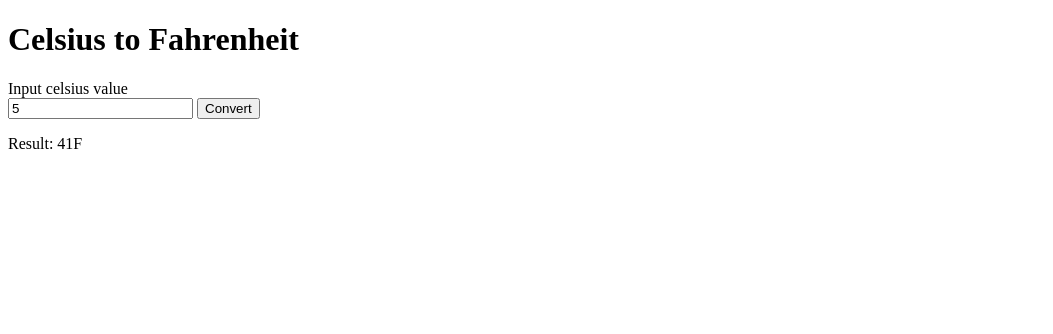
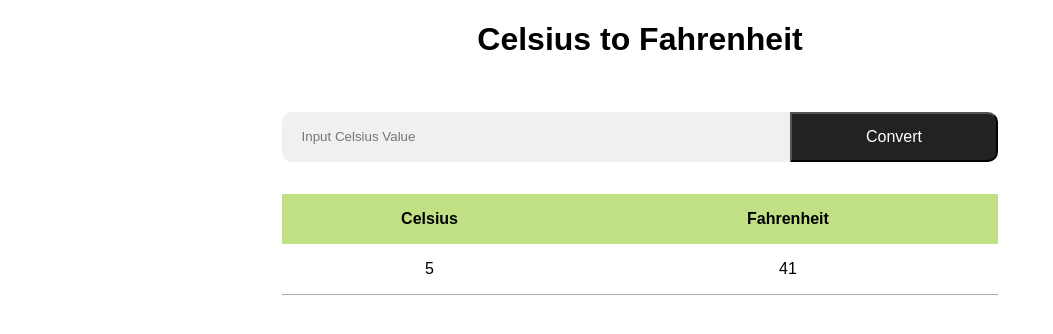
Before and after one commit to bildanjhry/koda-b8-dom1, a plain HTML site: page index.html in a window 1280 px wide. Both pictures are taken after typing "5" into the empty fields and a click on the button "Convert". Shown: the whole page, without its empty margins (0-1053 px from the left). Drawn offline with Linux system fonts and the light colour scheme.

Commit message:
feat: add convert celsius to fahrenheit program using form submit and displaying it using table

```diff
--- a/index.html
+++ b/index.html
@@ -3,33 +3,47 @@
 <head>
     <meta charset="UTF-8">
     <meta name="viewport" content="width=device-width, initial-scale=1.0">
+    <link rel="stylesheet" href="style.css">
     <title>Document</title>
 </head>
 <body>
     <h1>Celsius to Fahrenheit</h1>
+    <div>
         <form action="" id="form">
-        <label for="calc">Input celsius value</label>
             <br>
-        <input type="number" name="calc" id="calc" value="">
+            <input
+            placeholder="Input Celsius Value"
+            type="number" name="calc" id="calc" value="">
             <button type="submit">
                 Convert
             </button>
         </form>
-
-    <p>Result: <span class="result"></span></p>
+        <div class="table-data">
+            <table>
+                <thead>
+                    <tr>
+                        <th>Celsius</th>
+                        <th>Fahrenheit</th>
+                    </tr>
+                </thead>
+                <tbody>
+                </tbody>
+            </table>
+        </div>
+    </div>
 
     <script type="text/javascript">
         function calc(val){
             return (val * 9/5) + 32
         }
-
-        document.getElementById("form").addEventListener('submit', function(event){
-            event.preventDefault()
-            const form = new FormData(event.target)
-            const value = form.get('calc')
-            document.querySelector(".result").textContent = `${calc(parseInt(value)).toString()}F`
-        })
+        // document.getElementById("form").addEventListener('submit', function(event){
+        //     event.preventDefault()
+        //     const form = new FormData(event.target)
+        //     const value = form.get('calc')
+        //     document.querySelector(".result").textContent = `${calc(parseInt(value)).toString()}F`
+        // })
 
     </script>
+    <script src="main.js"></script>
 </body>
 </html>
--- /dev/null
+++ b/main.js
@@ -0,0 +1,32 @@
+const inputForm = document.getElementById("form")
+const tableWrapper = document.querySelector(".table-data")
+const tableBody = document.querySelector("tbody")
+
+function createTable(celcius, fahrenheit){
+    const tableRow = document.createElement("tr")
+    const tableDataCelcius = document.createElement("td")
+    tableDataCelcius.innerText = celcius
+    const tableDataFahrenheit = document.createElement("td")
+    tableDataFahrenheit.innerText = `${fahrenheit}`
+    tableRow.appendChild(tableDataCelcius)
+    tableRow.appendChild(tableDataFahrenheit)
+    tableBody.appendChild(tableRow)
+}
+
+function handleSubmit(e){
+    e.preventDefault()
+    try{
+        const data = new FormData(e.target)
+        if(!data.get("calc")) {
+            throw new Error("Input Kosong")
+        }
+        const result = calc(parseInt(data.get("calc")))
+        createTable(data.get("calc"), result)
+        document.getElementById("calc").value = ""
+    }catch(err){
+        window.alert(err.message)
+    }
+
+}
+
+inputForm.addEventListener("submit", (e) => {handleSubmit(e)})
--- /dev/null
+++ b/style.css
@@ -0,0 +1,74 @@
+body {
+    margin: 0;
+    width: 100%;
+    height: fit-content;
+    display: flex;
+    align-items: center;
+    flex-direction: column;
+    font-family: Arial, Helvetica, sans-seri    f;
+    background-color: rgb(255, 255, 254);
+}
+
+body > div {
+    width: 70%;
+    display: flex;
+    margin-top: 2rem;
+    height: fit-content;
+    justify-content: center;
+    flex-direction: column;
+    align-items: center;
+}
+
+form {
+    width: 80%;
+    display: flex;
+}
+
+form > input {
+    width: 70%;
+    padding-left: 20px;
+    border-top-left-radius: 10px;
+    border-bottom-left-radius: 10px;
+    border: none;
+    background-color: rgb(240, 240, 240);
+    height: 3rem;
+}
+
+form > button {
+    width: 30%;
+    border-top-right-radius: 10px;
+    font-size: 16px;
+    color: white;
+    background-color: rgb(34, 34, 34);
+    border-bottom-right-radius: 10px;
+}
+
+.table-data {
+    width: 80%;
+    height: fit-content;
+    display: flex;
+    margin-top: 2rem;
+    justify-content: center;
+}
+
+.table-data > table {
+    width: 100%;
+    background-color: white;
+    height: fit-content;
+    border-collapse: collapse;
+    border: none;
+}
+
+.table-data > table > thead {
+    background-color: rgb(193, 223, 131);
+}
+
+.table-data > table > thead > tr > th,
+.table-data > table > tbody > tr > td {
+    text-align: center;
+    height: 3rem;
+}
+
+.table-data > table > tbody > tr > td {
+    border-bottom: 1px solid rgb(171, 171, 171);
+}
```
Also changed, not shown: assets/image-new.png (added), 1 other file. Lines whose indentation alone changed are shown as unchanged.
